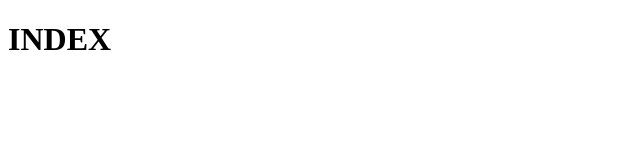
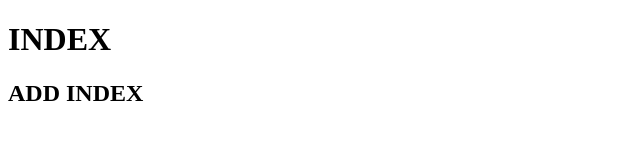
Before and after one commit to dorothymain/th_guestbook, a plain HTML site: page index.html in a window 1280 px wide. Shown: the whole page, without its empty margins (0-640 px from the left). Drawn offline with Linux system fonts and the light colour scheme.

Commit message:
index 1차수정

```diff
--- a/index.html
+++ b/index.html
@@ -7,5 +7,6 @@
 </head>
 <body>
     <h1>INDEX</h1>
+    <h2>ADD INDEX</h2>
 </body>
 </html>
```
